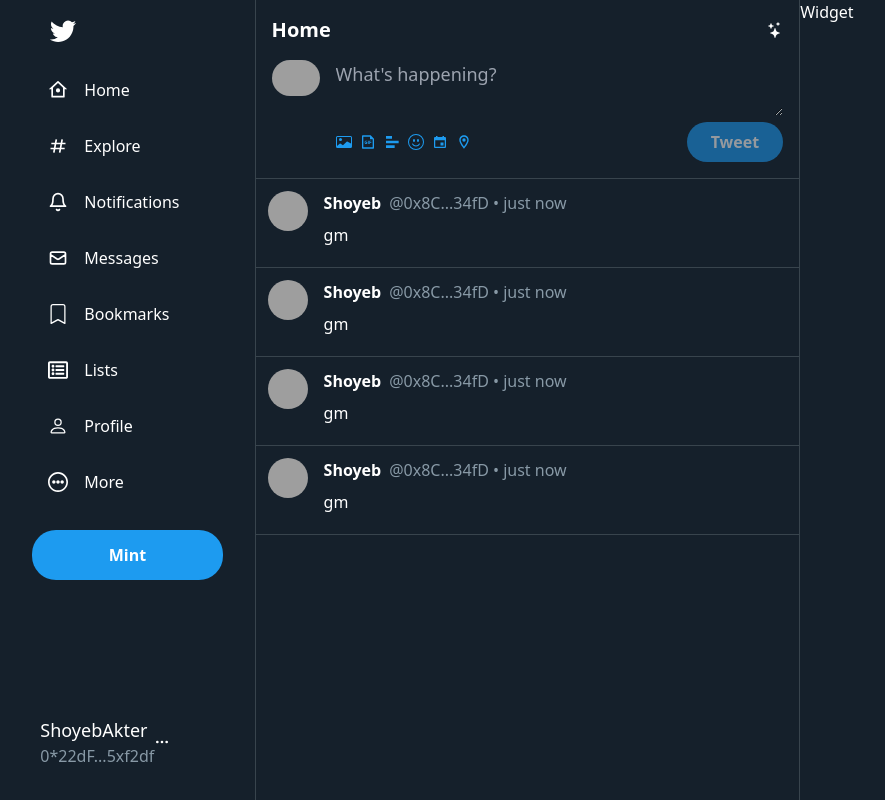
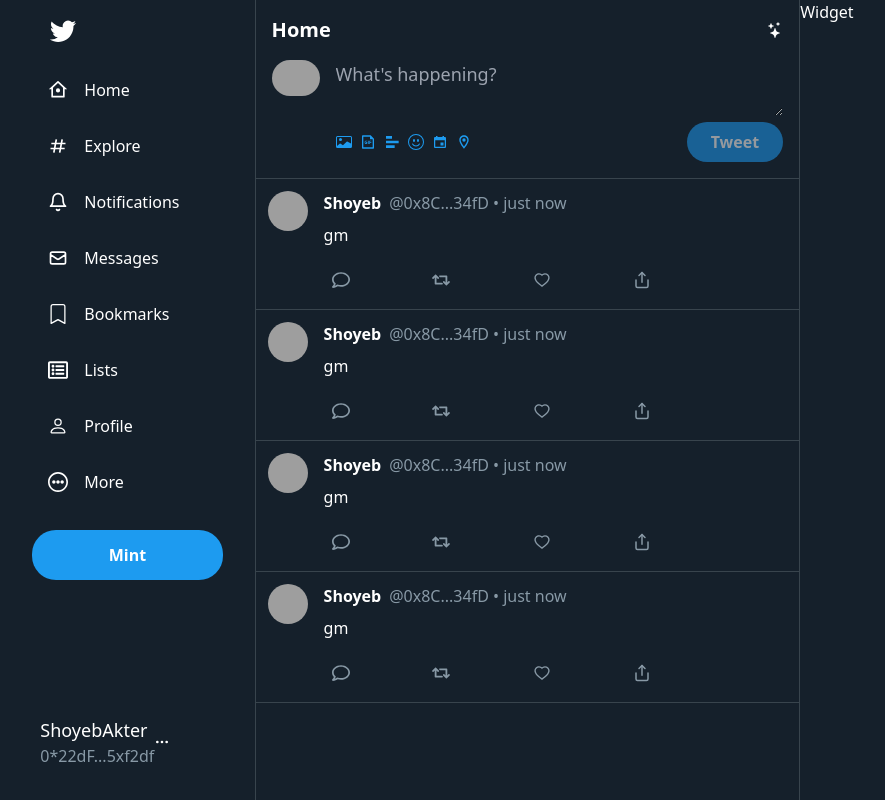
Before and after one commit to ShoyebAkter/TwitterClone, a Next.js app: page / in a window 1280 px wide. Shown: the whole page, without its empty margins (213-1098 px from the left). Built offline with nearby package versions, Linux system fonts and the light colour scheme; grey boxes are pictures that could not be loaded.

Commit message:
icons added

```diff
--- a/components/Post.js
+++ b/components/Post.js
@@ -1,4 +1,7 @@
 import { BsFillPatchCheckFill } from "react-icons/bs";
+import { FaRegComment, FaRetweet } from "react-icons/fa";
+import { AiOutlineHeart } from 'react-icons/ai'
+import { FiShare } from "react-icons/fi";
 import { format } from "timeago.js";
 
 const style = {
@@ -48,6 +51,20 @@
                     </span>
                     <div className={style.tweet}>{text}</div>
                 </div>
+                            <div className={style.footer}>
+                                <div className={`${style.footerIcon} hover:text-[#1d9bf0] hover:bg-[#1e364a]`}>
+                                    <FaRegComment/>
+                                </div>
+                                <div className={`${style.footerIcon} hover:text-[#03ba7c] hover:bg-[#1b393b]`}>
+                                    <FaRetweet/>
+                                </div>
+                                <div className={`${style.footerIcon} hover:text-[#f91c80] hover:bg-[#39243c]`}>
+                                    <AiOutlineHeart/>
+                                </div>
+                                <div className={`${style.footerIcon} hover:text-[#1d9bf0] hover:bg-[#1e364a]`}>
+                                    <FiShare/>
+                                </div>
+                            </div>
             </div>
           </div>
       )
```
